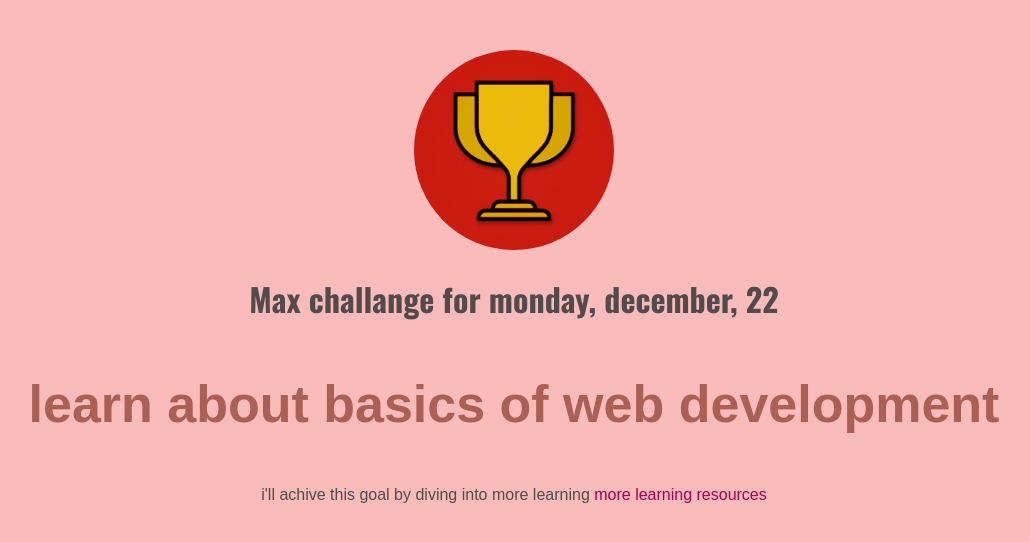
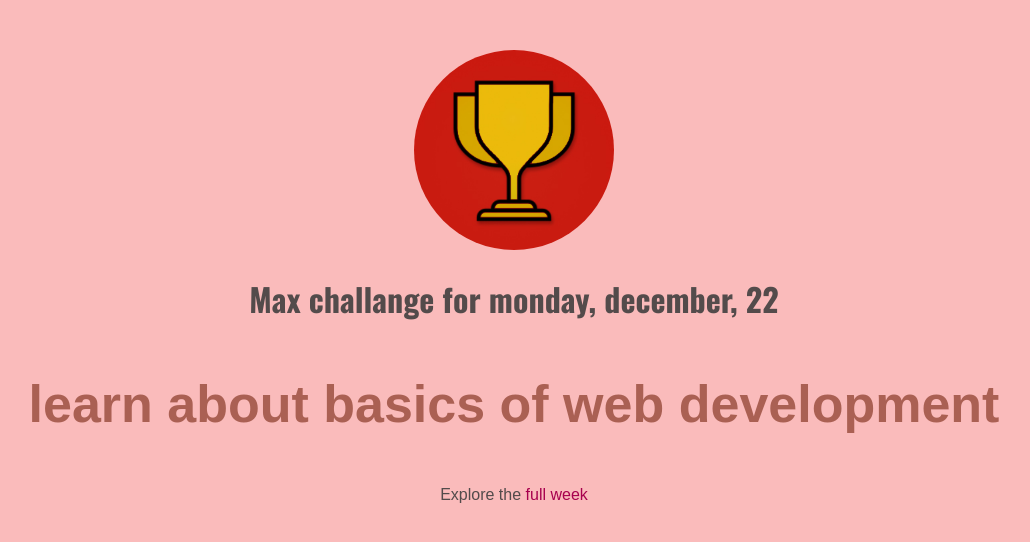
Before and after one commit to nedimm1/Web_development_course_project_1, a plain HTML site: page index.html in a window 1280 px wide. Shown: the whole page, without its empty margins (126-1156 px from the left). Drawn offline with nearby package versions, Linux system fonts and the light colour scheme.

Commit message:
linking the new file to the old file and updating some code

```diff
--- a/index.html
+++ b/index.html
@@ -1,6 +1,7 @@
 <!DOCTYPE html>
-<html>
+<html lang="en">
     <head>
+        <meta charset="UTF-8">
         <link href="WebsiteStyles.css" rel="stylesheet">
         <link rel="preconnect" href="https://fonts.googleapis.com">
 <link rel="preconnect" href="https://fonts.gstatic.com" crossorigin>
@@ -19,8 +20,8 @@
             </p>
 
             <p>
-             i'll achive this goal by diving into more learning
-            <a href="https://www.google.com/">more learning resources</a>
+             Explore the
+            <a href="indextwo.html">full week</a>
             </p>
     </body>
 </html>
```
Also changed, not shown: indextwo.html (+0 -2 lines).
